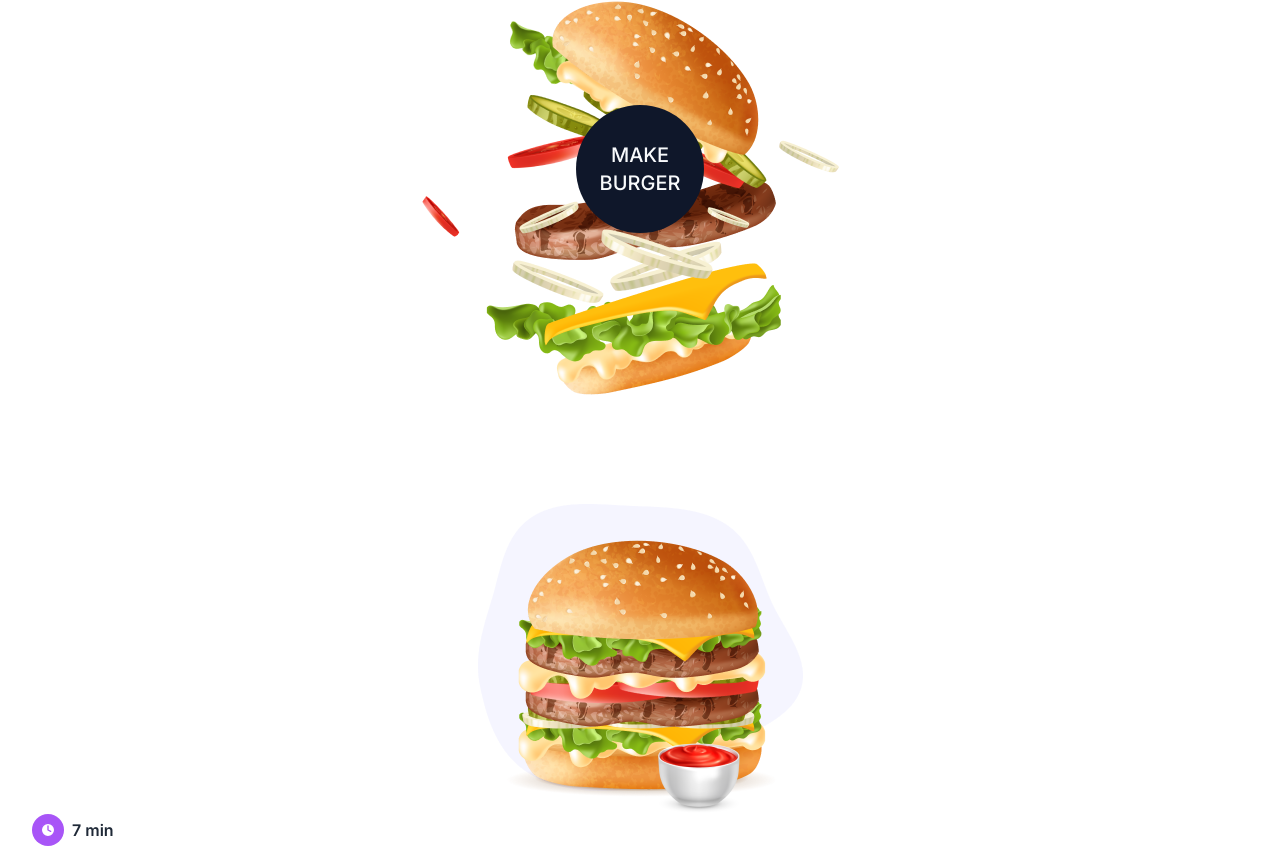
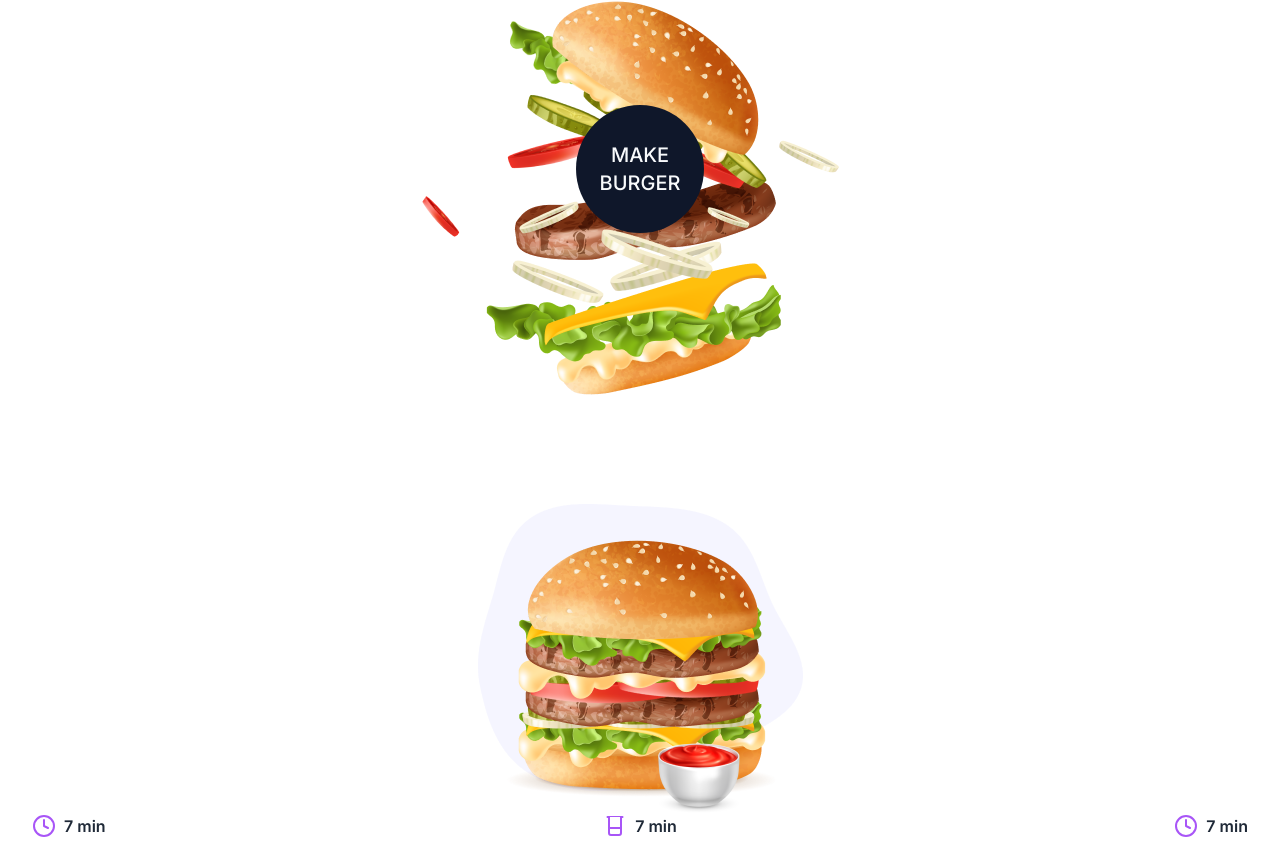
Before and after one commit to Alek30k/Make-Your-Burguer, a Next.js app: page / in a window 1280 px wide. Shown: the part 275-1121 px from the top of the page. Built offline with nearby package versions, Linux system fonts and the light colour scheme.

Commit message:
last commit

```diff
--- a/components/cart/cart-header.tsx
+++ b/components/cart/cart-header.tsx
@@ -1,13 +1,22 @@
-import { Clock } from "lucide-react";
+interface Props {
+  text?: string;
+  icon: React.ElementType;
+  iconColor: string;
+}
 
-const CartHeader = ({ children }: { children: React.ReactNode }) => {
+const CartHeader = ({ text, icon: Icon, iconColor }: Props) => {
+  const baseIconColor =
+    "p-2 h-8 w-8 bg-purple-500 inline-block rounded-full justify-center items-center inline-flex";
+
   return (
     <div>
       <article className="flex gap-x-2 items-center">
-        <span className="p-2 h-8 w-8 bg-purple-500 inline-block rounded-full justify-center items-center inline-flex">
-          {children}
+        <span className="">
+          <Icon className="fill-white stroke-purple-500" />
         </span>
-        <span className="text-gray-800 leading-tight font-semibold">7 min</span>
+        <span className="text-gray-800 leading-tight font-semibold">
+          {text}
+        </span>
       </article>
     </div>
   );
--- a/components/cart/cart-main.tsx
+++ b/components/cart/cart-main.tsx
@@ -1,4 +1,4 @@
-import { Clock } from "lucide-react";
+import { Clock, Beaker } from "lucide-react";
 import Image from "next/image";
 import CartHeader from "./cart-header";
 
@@ -12,10 +12,10 @@ const CartMain = () => {
         alt="Burguer"
         className="mx-auto"
       />
-      <section>
-        <CartHeader>
-          <Clock className="fill-white stroke-purple-500" />
-        </CartHeader>
+      <section className="flex justify-between">
+        <CartHeader text="7 min" icon={Clock} />
+        <CartHeader text="7 min" icon={Beaker} />
+        <CartHeader text="7 min" icon={Clock} />
       </section>
     </div>
   );
```
